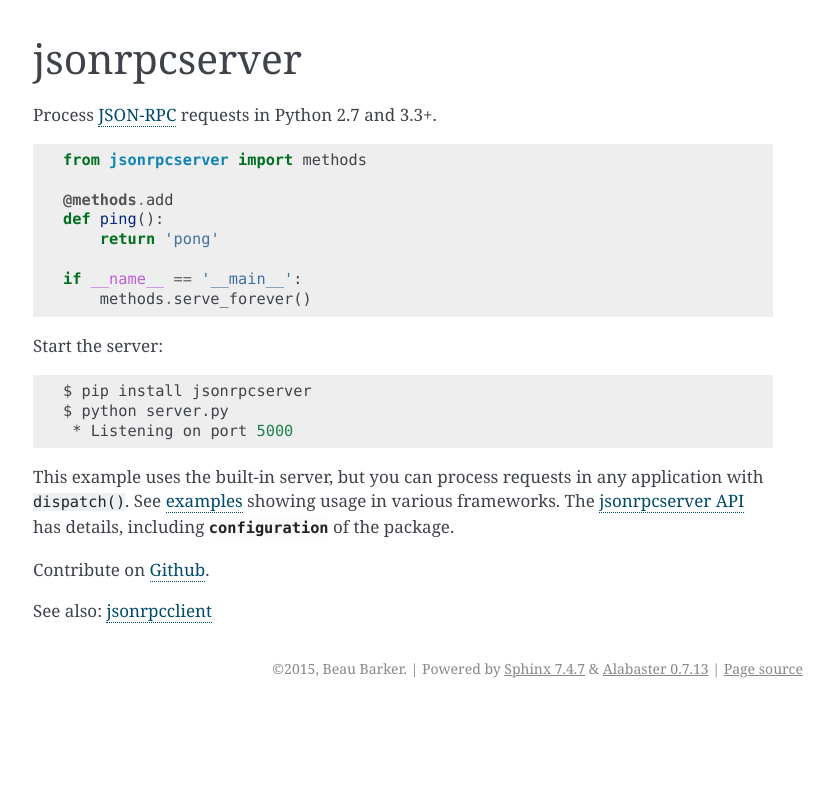
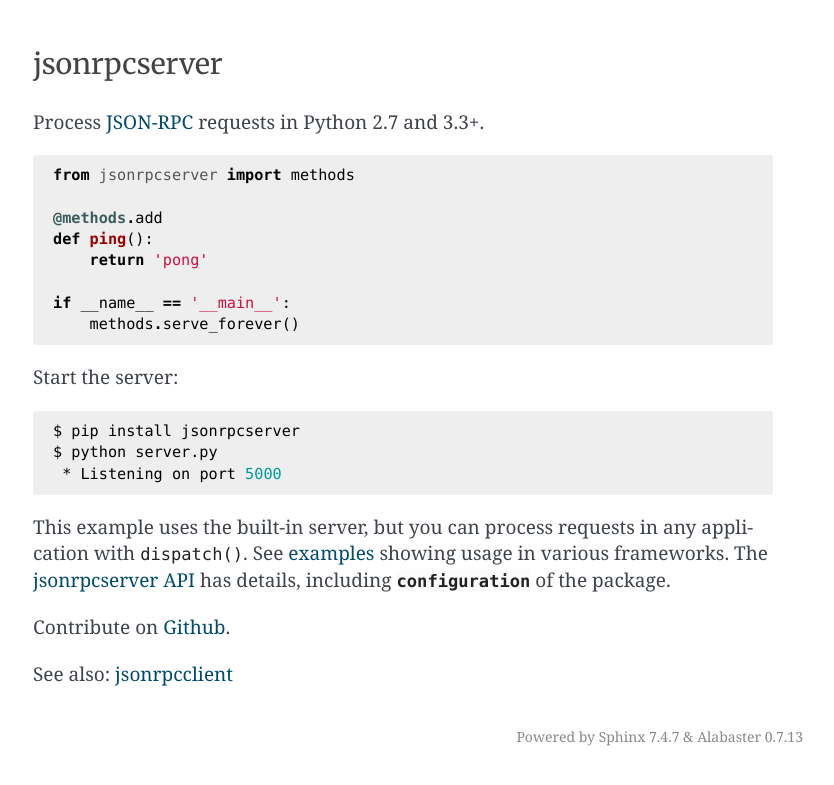
Before and after one commit to explodinglabs/jsonrpcserver, a Sphinx documentation site: the page built from doc/index.rst, in a window 1280 px wide. Shown: the top 785 px of the page, without its empty margins (237-1071 px from the left). Built offline with Sphinx 7.4.7, drawn with Linux system fonts in a browser that asks for light colours.

Commit message:
Design changes

```diff
--- a/doc/_static/custom.css
+++ b/doc/_static/custom.css
@@ -1,3 +1,47 @@
+/* Reset some basic elements */
+body, h1, h2, h3, h4, h5, h6, p, blockquote, pre, hr, dl, dd, ol, ul, figure {
+    margin: 0;
+    padding: 0;
+    line-height: 100%;
+}
+
+/* Basic styling */
+body {
+    background-color: white;
+    color: #3E4349;
+    font-family: 'goudy old style', 'minion pro', 'bell mt', Georgia, 'Hiragino Mincho Pro', serif;
+    font-size: 19px;
+    -webkit-text-size-adjust: 100%;
+    -webkit-font-feature-settings: "kern" 1;
+    -moz-font-feature-settings: "kern" 1;
+    -o-font-feature-settings: "kern" 1;
+    font-feature-settings: "kern" 1;
+    font-kerning: normal;
+}
+
+/* Headings */
+h1, h2, h3, h4, h5, h6 {
+    font-family: 'Merriweather', 'Garamond', 'Georgia', serif !important;
+    font-weight: normal !important;
+    color: #444 !important;
+}
+
+h1 {
+    font-size: 1.5em !important;
+    margin-top: 20px !important;
+    margin-bottom: 30px !important;
+}
+
+h2 {
+    margin: 30px 0 20px 0 !important;
+    font-size: 1.2em !important;
+}
+
+h3 {
+    margin: 20px 0 20px 0 !important;
+    font-size: 1em !important;
+}
+
 /* Stop headings from appearing as links when 'contents' is used */
 h2 a, h2 a:hover,
 h3 a, h3 a:hover {
@@ -5,7 +49,32 @@
     text-decoration: none;
 }
 
-#contents {
-  margin: 0;
-  padding: 0;
+a {
+    text-decoration: none;
+    border: none !important;
 }
+
+p, blockquote, pre, ul, ol, figure, .exception {
+    margin-bottom: 20px;
+    line-height: 160%;
+}
+
+/* Lists */
+ul {
+    margin: 0px 0 10px 1.5em;
+}
+
+pre, code {
+    background-color: inherit;
+    font-family: 'Consolas', 'Menlo', 'Deja Vu Sans Mono', 'Bitstream Vera Sans Mono', monospace;
+    line-height: 140%;
+}
+
+pre {
+    border-radius: 3px;
+    background-color: #eee;
+    overflow-x: auto;
+    padding: 10px 20px;
+    border: 0;
+    font-size: 0.8em;
+}
--- /dev/null
+++ b/doc/_static/pygments.css
@@ -0,0 +1,272 @@
+/**
+ * Syntax highlighting styles
+ */
+.highlight {
+  color: black; }
+
+.highlight .hll {
+  background-color: #ffffcc; }
+
+.highlight .c {
+  color: #999988;
+  font-style: italic; }
+
+/* Comment */
+.highlight .err {
+  color: #a61717;
+  background-color: #e3d2d2; }
+
+/* Error */
+.highlight .k {
+  color: #000000;
+  font-weight: bold; }
+
+/* Keyword */
+.highlight .o {
+  color: #000000;
+  font-weight: bold; }
+
+/* Operator */
+.highlight .cm {
+  color: #999988;
+  font-style: italic; }
+
+/* Comment.Multiline */
+.highlight .cp {
+  color: #999999;
+  font-weight: bold;
+  font-style: italic; }
+
+/* Comment.Preproc */
+.highlight .c1 {
+  color: #999988;
+  font-style: italic; }
+
+/* Comment.Single */
+.highlight .cs {
+  color: #999999;
+  font-weight: bold;
+  font-style: italic; }
+
+/* Comment.Special */
+.highlight .gd {
+  color: #000000;
+  background-color: #ffdddd; }
+
+/* Generic.Deleted */
+.highlight .ge {
+  color: #000000;
+  font-style: italic; }
+
+/* Generic.Emph */
+.highlight .gr {
+  color: #aa0000; }
+
+/* Generic.Error */
+.highlight .gh {
+  color: #999999; }
+
+/* Generic.Heading */
+.highlight .gi {
+  color: #000000;
+  background-color: #ddffdd; }
+
+/* Generic.Inserted */
+.highlight .go {
+  color: #888888; }
+
+/* Generic.Output */
+.highlight .gp {
+  color: #555555; }
+
+/* Generic.Prompt */
+.highlight .gs {
+  font-weight: bold; }
+
+/* Generic.Strong */
+.highlight .gu {
+  color: #aaaaaa; }
+
+/* Generic.Subheading */
+.highlight .gt {
+  color: #aa0000; }
+
+/* Generic.Traceback */
+.highlight .kc {
+  color: #000000;
+  font-weight: bold; }
+
+/* Keyword.Constant */
+.highlight .kd {
+  color: #000000;
+  font-weight: bold; }
+
+/* Keyword.Declaration */
+.highlight .kn {
+  color: #000000;
+  font-weight: bold; }
+
+/* Keyword.Namespace */
+.highlight .kp {
+  color: #000000;
+  font-weight: bold; }
+
+/* Keyword.Pseudo */
+.highlight .kr {
+  color: #000000;
+  font-weight: bold; }
+
+/* Keyword.Reserved */
+.highlight .kt {
+  color: #445588;
+  font-weight: bold; }
+
+/* Keyword.Type */
+.highlight .m {
+  color: #009999; }
+
+/* Literal.Number */
+.highlight .s {
+  color: #d01040; }
+
+/* Literal.String */
+.highlight .na {
+  color: #008080; }
+
+/* Name.Attribute */
+.highlight .nb {
+  color: #0086B3; }
+
+/* Name.Builtin */
+.highlight .nc {
+  color: #445588;
+  font-weight: bold; }
+
+/* Name.Class */
+.highlight .no {
+  color: #008080; }
+
+/* Name.Constant */
+.highlight .nd {
+  color: #3c5d5d;
+  font-weight: bold; }
+
+/* Name.Decorator */
+.highlight .ni {
+  color: #800080; }
+
+/* Name.Entity */
+.highlight .ne {
+  color: #990000;
+  font-weight: bold; }
+
+/* Name.Exception */
+.highlight .nf {
+  color: #990000;
+  font-weight: bold; }
+
+/* Name.Function */
+.highlight .nl {
+  color: #990000;
+  font-weight: bold; }
+
+/* Name.Label */
+.highlight .nn {
+  color: #555555; }
+
+/* Name.Namespace */
+.highlight .nt {
+  color: #000080; }
+
+/* Name.Tag */
+.highlight .nv {
+  color: #008080; }
+
+/* Name.Variable */
+.highlight .ow {
+  color: #000000;
+  font-weight: bold; }
+
+/* Operator.Word */
+.highlight .w {
+  color: #bbbbbb; }
+
+/* Text.Whitespace */
+.highlight .mf {
+  color: #009999; }
+
+/* Literal.Number.Float */
+.highlight .mh {
+  color: #009999; }
+
+/* Literal.Number.Hex */
+.highlight .mi {
+  color: #009999; }
+
+/* Literal.Number.Integer */
+.highlight .mo {
+  color: #009999; }
+
+/* Literal.Number.Oct */
+.highlight .sb {
+  color: #d01040; }
+
+/* Literal.String.Backtick */
+.highlight .sc {
+  color: #d01040; }
+
+/* Literal.String.Char */
+.highlight .sd {
+  color: #d01040; }
+
+/* Literal.String.Doc */
+.highlight .s2 {
+  color: #d01040; }
+
+/* Literal.String.Double */
+.highlight .se {
+  color: #d01040; }
+
+/* Literal.String.Escape */
+.highlight .sh {
+  color: #d01040; }
+
+/* Literal.String.Heredoc */
+.highlight .si {
+  color: #d01040; }
+
+/* Literal.String.Interpol */
+.highlight .sx {
+  color: #d01040; }
+
+/* Literal.String.Other */
+.highlight .sr {
+  color: #009926; }
+
+/* Literal.String.Regex */
+.highlight .s1 {
+  color: #d01040; }
+
+/* Literal.String.Single */
+.highlight .ss {
+  color: #990073; }
+
+/* Literal.String.Symbol */
+.highlight .bp {
+  color: #999999; }
+
+/* Name.Builtin.Pseudo */
+.highlight .vc {
+  color: #008080; }
+
+/* Name.Variable.Class */
+.highlight .vg {
+  color: #008080; }
+
+/* Name.Variable.Global */
+.highlight .vi {
+  color: #008080; }
+
+/* Name.Variable.Instance */
+.highlight .il {
+  color: #009999; }
--- /dev/null
+++ b/doc/_templates/layout.html
@@ -0,0 +1,5 @@
+{% extends "!layout.html" %}
+
+{%- block extrahead %}
+    <link href="https://fonts.googleapis.com/css?family=Merriweather" rel="stylesheet">
+{% endblock %}
--- a/doc/conf.py
+++ b/doc/conf.py
@@ -25,6 +25,7 @@
 
 def setup(app):
     app.add_stylesheet('custom.css')
+    app.add_stylesheet('pygments.css')
 
 # -- General configuration ------------------------------------------------
 
@@ -50,7 +51,7 @@
 
 # General information about the project.
 project = 'jsonrpcserver'
-copyright = '2015, Beau Barker'
+copyright = '2016, Beau Barker'
 
 # The version info for the project you're documenting, acts as replacement for
 # |version| and |release|, also used in various other places throughout the
@@ -171,13 +172,13 @@
 #html_split_index = False
 
 # If true, links to the reST sources are added to the pages.
-#html_show_sourcelink = True
+html_show_sourcelink = False
 
 # If true, "Created using Sphinx" is shown in the HTML footer. Default is True.
-#html_show_sphinx = True
+html_show_sphinx = False
 
 # If true, "(C) Copyright ..." is shown in the HTML footer. Default is True.
-#html_show_copyright = True
+html_show_copyright = False
 
 # If true, an OpenSearch description file will be output, and all pages will
 # contain a <link> tag referring to it.  The value of this option must be the
```
Also changed, not shown: doc/exceptions.rst (+2 -5 lines).
